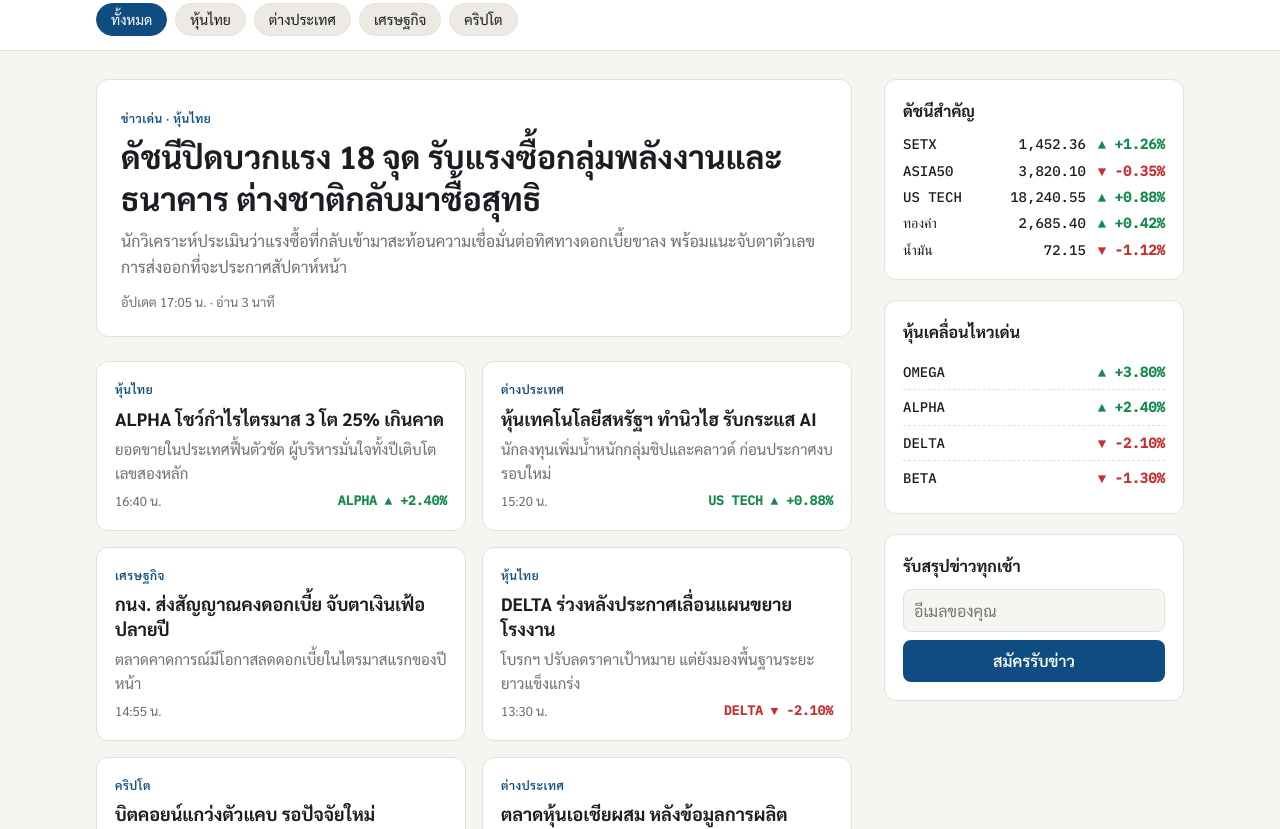
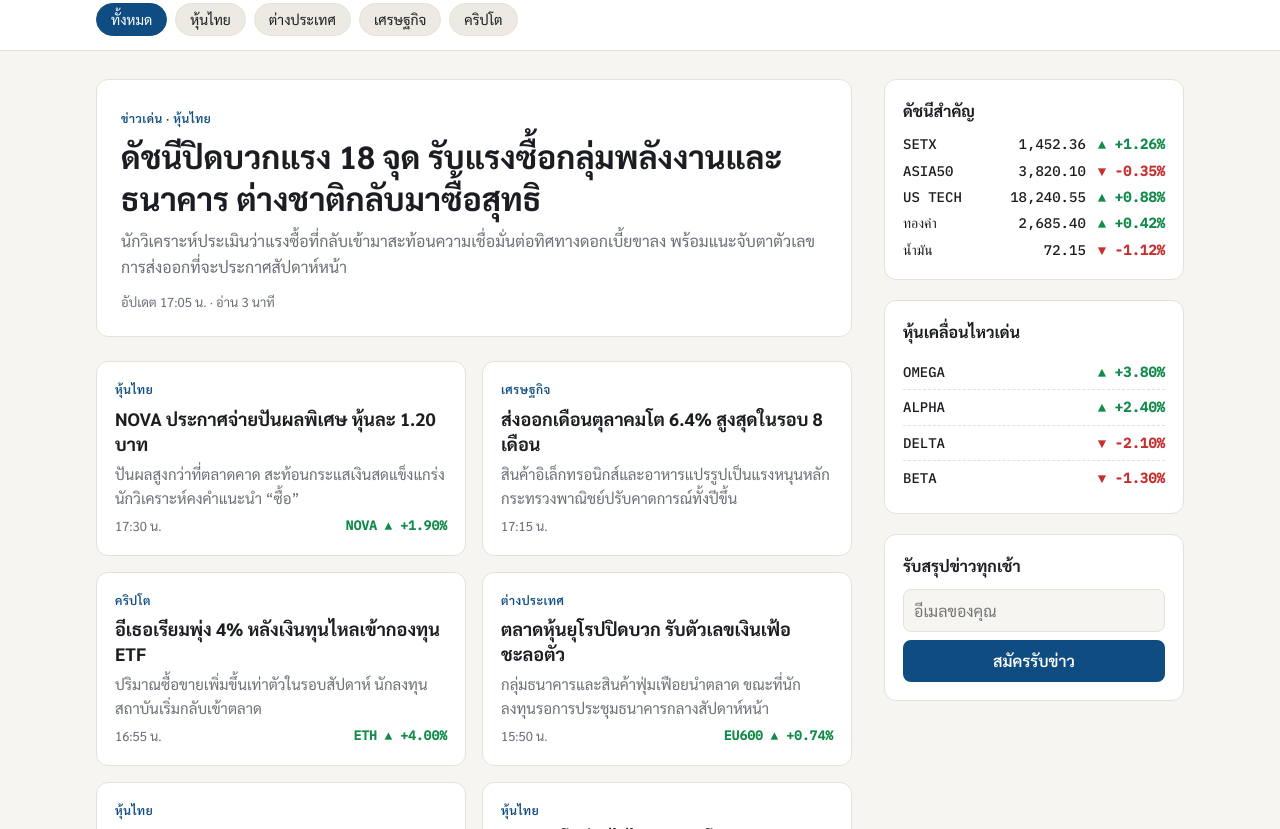
Before and after one commit to Nathapat-official/test-rsu101, a plain HTML site: page index.html in a window 1280 px wide. Shown: the part 120-949 px from the top of the page. Drawn offline with Linux system fonts and the light colour scheme.

Commit message:
Add five new stock news items
Co-Authored-By: Claude Sonnet 5.5 <noreply@anthropic.com>

```diff
--- a/index.html
+++ b/index.html
@@ -168,6 +168,11 @@
   ];
   const movers = [["OMEGA", 3.8], ["ALPHA", 2.4], ["DELTA", -2.1], ["BETA", -1.3]];
   const news = [
+    { cat: "หุ้นไทย", title: "NOVA ประกาศจ่ายปันผลพิเศษ หุ้นละ 1.20 บาท", body: "ปันผลสูงกว่าที่ตลาดคาด สะท้อนกระแสเงินสดแข็งแกร่ง นักวิเคราะห์คงคำแนะนำ “ซื้อ”", sym: "NOVA", chg: 1.9, time: "17:30" },
+    { cat: "เศรษฐกิจ", title: "ส่งออกเดือนตุลาคมโต 6.4% สูงสุดในรอบ 8 เดือน", body: "สินค้าอิเล็กทรอนิกส์และอาหารแปรรูปเป็นแรงหนุนหลัก กระทรวงพาณิชย์ปรับคาดการณ์ทั้งปีขึ้น", sym: "", chg: null, time: "17:15" },
+    { cat: "คริปโต", title: "อีเธอเรียมพุ่ง 4% หลังเงินทุนไหลเข้ากองทุน ETF", body: "ปริมาณซื้อขายเพิ่มขึ้นเท่าตัวในรอบสัปดาห์ นักลงทุนสถาบันเริ่มกลับเข้าตลาด", sym: "ETH", chg: 4.0, time: "16:55" },
+    { cat: "ต่างประเทศ", title: "ตลาดหุ้นยุโรปปิดบวก รับตัวเลขเงินเฟ้อชะลอตัว", body: "กลุ่มธนาคารและสินค้าฟุ่มเฟือยนำตลาด ขณะที่นักลงทุนรอการประชุมธนาคารกลางสัปดาห์หน้า", sym: "EU600", chg: 0.74, time: "15:50" },
+    { cat: "หุ้นไทย", title: "ZETA ลงนามร่วมทุนพลังงานสะอาด มูลค่า 3,500 ล้านบาท", body: "โครงการโซลาร์ฟาร์มกำลังผลิต 120 เมกะวัตต์ คาดเริ่มรับรู้รายได้ปลายปีหน้า", sym: "ZETA", chg: 1.0, time: "14:20" },
     { cat: "หุ้นไทย", title: "ALPHA โชว์กำไรไตรมาส 3 โต 25% เกินคาด", body: "ยอดขายในประเทศฟื้นตัวชัด ผู้บริหารมั่นใจทั้งปีเติบโตเลขสองหลัก", sym: "ALPHA", chg: 2.4, time: "16:40" },
     { cat: "ต่างประเทศ", title: "หุ้นเทคโนโลยีสหรัฐฯ ทำนิวไฮ รับกระแส AI", body: "นักลงทุนเพิ่มน้ำหนักกลุ่มชิปและคลาวด์ ก่อนประกาศงบรอบใหม่", sym: "US TECH", chg: 0.88, time: "15:20" },
     { cat: "เศรษฐกิจ", title: "กนง. ส่งสัญญาณคงดอกเบี้ย จับตาเงินเฟ้อปลายปี", body: "ตลาดคาดการณ์มีโอกาสลดดอกเบี้ยในไตรมาสแรกของปีหน้า", sym: "", chg: null, time: "14:55" },
```
